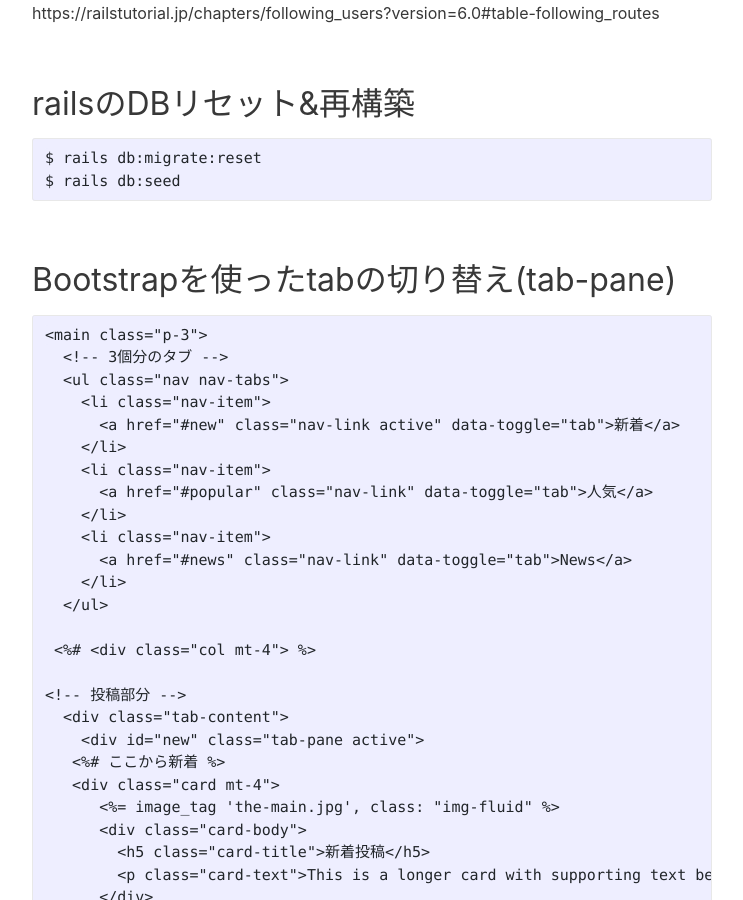
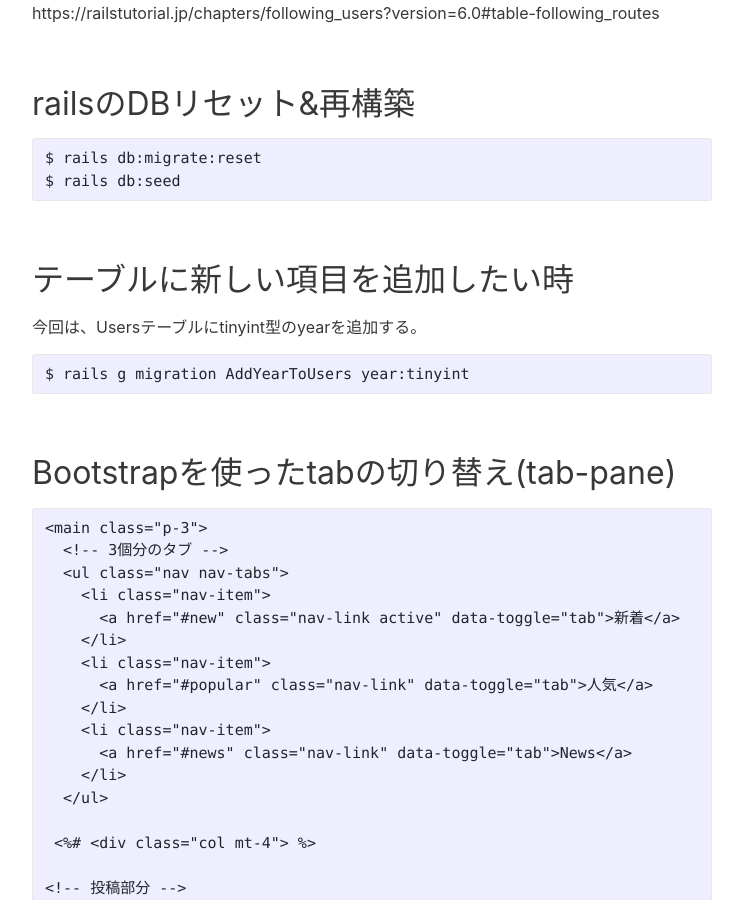
Before and after one commit to kazblog/kazblog.github.io, a Jekyll site: the page built from _posts/cheatsheet/Rails/2020-12-28-rails-cheat-sheat01.md, in a window 1280 px wide and 900 px high, scrolled down 1434 px. Shown: the whole window, without its empty margins (268-1011 px from the left). Built offline with Jekyll 4.4.1, drawn with Linux system fonts in a browser that asks for light colours.

Commit message:
Update 2020-12-28-rails-cheat-sheat01.md

````diff
--- a/_posts/cheatsheet/Rails/2020-12-28-rails-cheat-sheat01.md
+++ b/_posts/cheatsheet/Rails/2020-12-28-rails-cheat-sheat01.md
@@ -37,6 +37,13 @@ https://railstutorial.jp/chapters/following_users?version=6.0#table-following_ro
 ```
 $ rails db:migrate:reset
 $ rails db:seed
+```
+
+## テーブルに新しい項目を追加したい時
+今回は、Usersテーブルにtinyint型のyearを追加する。
+
+```
+$ rails g migration AddYearToUsers year:tinyint
 ```
 
 
````
